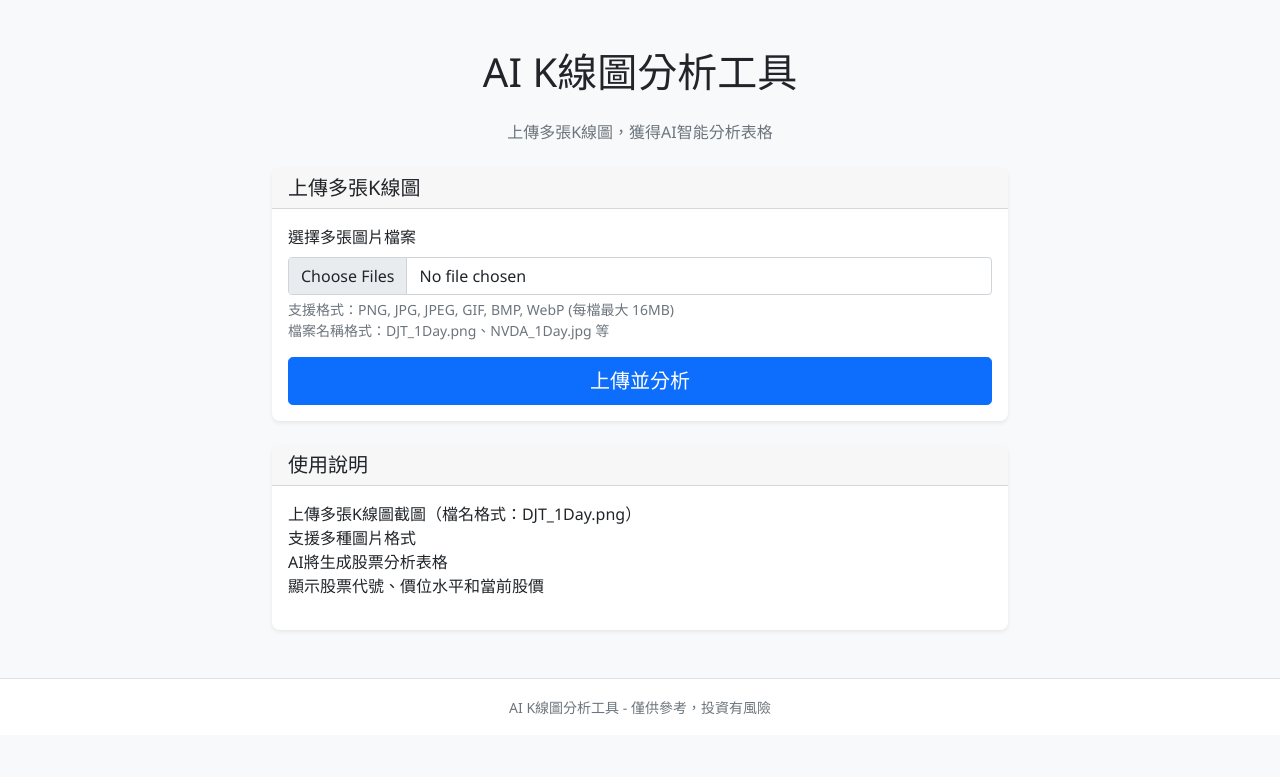
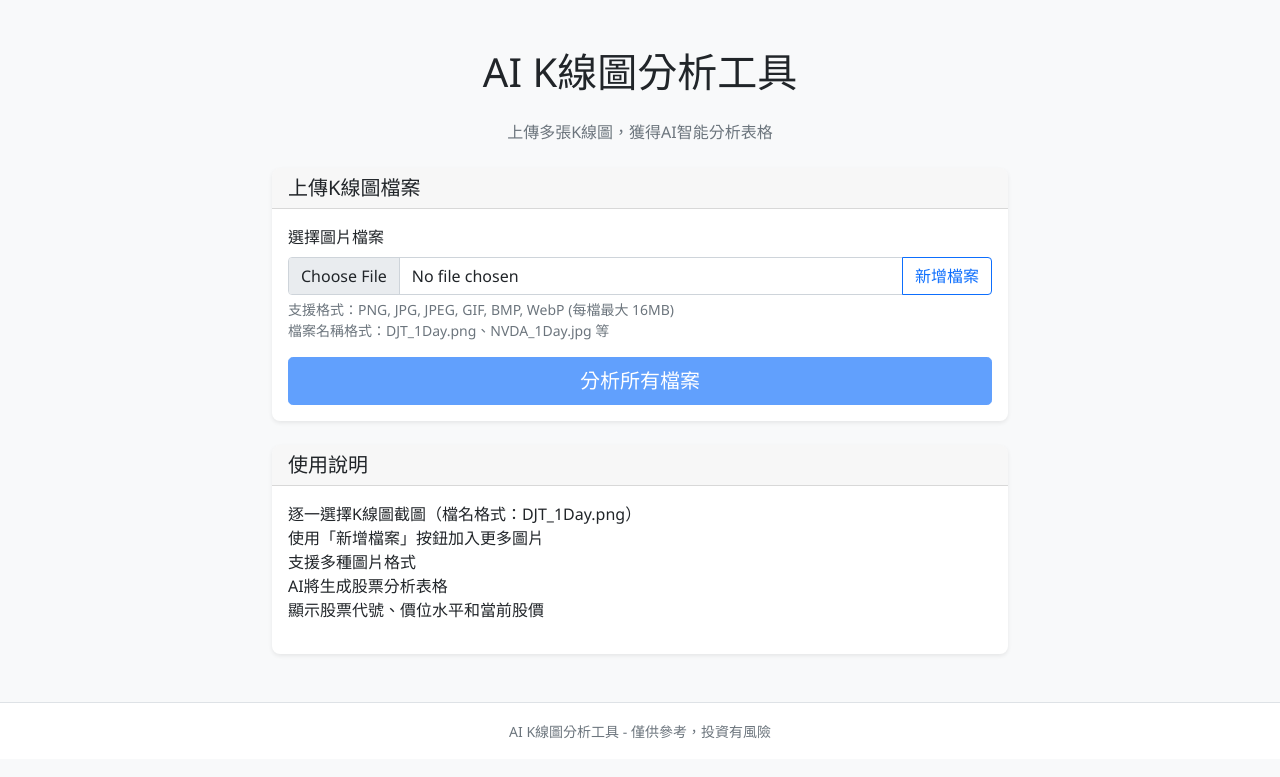
Before and after one commit to jonesandjay123/ai-kline-reader, a Flask app: page / in a window 1280 px wide. Shown: the top 777 px of the page. Run offline with Flask 3, Linux system fonts and the light colour scheme.

Commit message:
Refactor file upload to single-file selection with queue management
Replace multiple file selection with individual file upload mechanism:
- Users now select one file at a time and click "Add File" to queue
- Dynamic file list display with individual remove buttons
- Improved UX for managing multiple uploads step-by-step
- Backend batch processing to Gemini remains unchanged for efficiency
- Maintains original table analysis functionality

🤖 Generated with [Claude Code](https://claude.ai/code)

Co-Authored-By: Claude <noreply@anthropic.com>

```diff
--- a/static/js/script.js
+++ b/static/js/script.js
@@ -1,74 +1,160 @@
-// JavaScript for AI K-line Reader
+// JavaScript for AI K-line Reader - Single File Upload
 
 document.addEventListener('DOMContentLoaded', function() {
-    const form = document.querySelector('form');
-    const fileInput = document.getElementById('files');
-    const submitButton = form.querySelector('button[type="submit"]');
+    const singleFileInput = document.getElementById('singleFile');
+    const addFileBtn = document.getElementById('addFileBtn');
+    const uploadForm = document.getElementById('uploadForm');
+    const submitBtn = document.getElementById('submitBtn');
+    const selectedFilesList = document.getElementById('selectedFilesList');
+    const filesContainer = document.getElementById('filesContainer');
 
-    // File input validation
-    fileInput.addEventListener('change', function() {
-        const files = this.files;
-        let totalSize = 0;
-        let invalidFiles = [];
+    // Array to store selected files
+    let selectedFiles = [];
 
-        for (let i = 0; i < files.length; i++) {
-            const file = files[i];
+    // File validation function
+    function validateFile(file) {
+        const maxSize = 16 * 1024 * 1024; // 16MB in bytes
+        const allowedTypes = ['image/png', 'image/jpeg', 'image/jpg', 'image/gif', 'image/bmp', 'image/webp'];
 
-            // Check file size (16MB limit per file)
-            const maxSize = 16 * 1024 * 1024; // 16MB in bytes
         if (file.size > maxSize) {
-                invalidFiles.push(`${file.name} (超過 16MB)`);
-                continue;
+            return `檔案 ${file.name} 超過 16MB 限制`;
         }
 
-            // Check file type
-            const allowedTypes = ['image/png', 'image/jpeg', 'image/jpg', 'image/gif', 'image/bmp', 'image/webp'];
         if (!allowedTypes.includes(file.type)) {
-                invalidFiles.push(`${file.name} (格式不支援)`);
-                continue;
+            return `檔案 ${file.name} 格式不支援`;
         }
 
-            totalSize += file.size;
+        // Check if file already exists
+        if (selectedFiles.some(f => f.name === file.name && f.size === file.size)) {
+            return `檔案 ${file.name} 已經選擇過了`;
         }
 
-        if (invalidFiles.length > 0) {
-            alert('以下檔案有問題：\n' + invalidFiles.join('\n'));
-            this.value = '';
+        return null;
+    }
+
+    // Add file to selected list
+    function addFileToList(file) {
+        selectedFiles.push(file);
+        updateSelectedFilesDisplay();
+        updateSubmitButton();
+    }
+
+    // Remove file from selected list
+    function removeFileFromList(index) {
+        selectedFiles.splice(index, 1);
+        updateSelectedFilesDisplay();
+        updateSubmitButton();
+    }
+
+    // Update the display of selected files
+    function updateSelectedFilesDisplay() {
+        if (selectedFiles.length === 0) {
+            selectedFilesList.style.display = 'none';
             return;
         }
 
-        // Show selected files count
-        if (files.length > 0) {
-            const fileNames = Array.from(files).map(f => f.name).join(', ');
-            this.setAttribute('title', `已選擇 ${files.length} 個檔案：${fileNames}`);
+        selectedFilesList.style.display = 'block';
+        filesContainer.innerHTML = '';
+
+        selectedFiles.forEach((file, index) => {
+            const fileItem = document.createElement('div');
+            fileItem.className = 'd-flex justify-content-between align-items-center py-2 border-bottom';
+            fileItem.innerHTML = `
+                <div>
+                    <i class="bi bi-file-earmark-image text-primary me-2"></i>
+                    <span class="fw-medium">${file.name}</span>
+                    <small class="text-muted ms-2">(${(file.size / 1024 / 1024).toFixed(2)} MB)</small>
+                </div>
+                <button type="button" class="btn btn-sm btn-outline-danger" onclick="removeFile(${index})">
+                    <i class="bi bi-trash"></i>
+                </button>
+            `;
+            filesContainer.appendChild(fileItem);
+        });
+    }
+
+    // Update submit button state
+    function updateSubmitButton() {
+        submitBtn.disabled = selectedFiles.length === 0;
+        if (selectedFiles.length > 0) {
+            submitBtn.innerHTML = `<i class="bi bi-upload"></i> 分析 ${selectedFiles.length} 個檔案`;
+        } else {
+            submitBtn.innerHTML = '<i class="bi bi-upload"></i> 分析所有檔案';
+        }
+    }
+
+    // Make removeFile function global so it can be called from HTML
+    window.removeFile = function(index) {
+        removeFileFromList(index);
+    };
+
+    // Add file button click handler
+    addFileBtn.addEventListener('click', function() {
+        const file = singleFileInput.files[0];
+        if (!file) {
+            alert('請先選擇一個檔案');
+            return;
+        }
+
+        const error = validateFile(file);
+        if (error) {
+            alert(error);
+            singleFileInput.value = '';
+            return;
+        }
+
+        addFileToList(file);
+        singleFileInput.value = ''; // Clear the input for next file
+    });
+
+    // Also allow adding file by pressing Enter or changing the input
+    singleFileInput.addEventListener('change', function() {
+        if (this.files[0]) {
+            addFileBtn.click();
         }
     });
 
     // Form submission with loading state
-    form.addEventListener('submit', function(e) {
-        const files = fileInput.files;
-        if (!files || files.length === 0) {
+    uploadForm.addEventListener('submit', function(e) {
+        if (selectedFiles.length === 0) {
             e.preventDefault();
-            alert('請選擇至少一個檔案');
+            alert('請至少選擇一個檔案');
             return;
         }
 
+        // Add all selected files to the form as hidden file inputs
+        selectedFiles.forEach((file, index) => {
+            const fileInput = document.createElement('input');
+            fileInput.type = 'file';
+            fileInput.name = 'files';
+            fileInput.style.display = 'none';
+
+            // Create a DataTransfer object to set the file
+            const dataTransfer = new DataTransfer();
+            dataTransfer.items.add(file);
+            fileInput.files = dataTransfer.files;
+
+            uploadForm.appendChild(fileInput);
+        });
+
         // Show loading state
-        submitButton.disabled = true;
-        submitButton.innerHTML = '<span class="spinner-border spinner-border-sm me-2" role="status"></span>分析中...';
+        submitBtn.disabled = true;
+        submitBtn.innerHTML = '<span class="spinner-border spinner-border-sm me-2" role="status"></span>分析中...';
 
         // Add loading indicator
         const loadingDiv = document.createElement('div');
-        loadingDiv.className = 'loading';
+        loadingDiv.className = 'loading text-center my-4';
         loadingDiv.innerHTML = `
             <div class="spinner-border text-primary" role="status">
                 <span class="visually-hidden">Loading...</span>
             </div>
-            <p class="mt-3">正在分析您的多張K線圖，請稍候...</p>
+            <p class="mt-3">正在分析您的 ${selectedFiles.length} 張K線圖，請稍候...</p>
         `;
 
-        form.parentNode.appendChild(loadingDiv);
-        loadingDiv.style.display = 'block';
+        uploadForm.parentNode.appendChild(loadingDiv);
+
+        // Let the form submit normally to Flask
+        // Flask will handle the files and return the rendered page with results
     });
 
     // Auto-dismiss alerts after 5 seconds
@@ -90,53 +176,7 @@ document.addEventListener('DOMContentLoaded', function() {
             });
         }, 100);
     }
+
+    // Initialize UI
+    updateSubmitButton();
 });
-
-// File drag and drop functionality
-document.addEventListener('DOMContentLoaded', function() {
-    const fileInput = document.getElementById('file');
-    const dropZone = fileInput.closest('.card-body');
-
-    // Prevent default drag behaviors
-    ['dragenter', 'dragover', 'dragleave', 'drop'].forEach(eventName => {
-        dropZone.addEventListener(eventName, preventDefaults, false);
-        document.body.addEventListener(eventName, preventDefaults, false);
-    });
-
-    // Highlight drop zone when item is dragged over it
-    ['dragenter', 'dragover'].forEach(eventName => {
-        dropZone.addEventListener(eventName, highlight, false);
-    });
-
-    ['dragleave', 'drop'].forEach(eventName => {
-        dropZone.addEventListener(eventName, unhighlight, false);
-    });
-
-    // Handle dropped files
-    dropZone.addEventListener('drop', handleDrop, false);
-
-    function preventDefaults(e) {
-        e.preventDefault();
-        e.stopPropagation();
-    }
-
-    function highlight(e) {
-        dropZone.classList.add('border-primary', 'bg-light');
-    }
-
-    function unhighlight(e) {
-        dropZone.classList.remove('border-primary', 'bg-light');
-    }
-
-    function handleDrop(e) {
-        const dt = e.dataTransfer;
-        const files = dt.files;
-
-        if (files.length > 0) {
-            fileInput.files = files;
-            // Trigger change event
-            const event = new Event('change', { bubbles: true });
-            fileInput.dispatchEvent(event);
-        }
-    }
-});
--- a/templates/index.html
+++ b/templates/index.html
@@ -29,22 +29,39 @@
                 <!-- Upload Form -->
                 <div class="card mb-4">
                     <div class="card-header">
-                        <h5 class="card-title mb-0">上傳多張K線圖</h5>
+                        <h5 class="card-title mb-0">上傳K線圖檔案</h5>
                     </div>
                     <div class="card-body">
-                        <form method="POST" enctype="multipart/form-data">
-                            <div class="mb-3">
-                                <label for="files" class="form-label">選擇多張圖片檔案</label>
-                                <input type="file" class="form-control" id="files" name="files"
-                                       accept="image/*" multiple required>
-                                <div class="form-text">
-                                    支援格式：PNG, JPG, JPEG, GIF, BMP, WebP (每檔最大 16MB)<br>
-                                    檔案名稱格式：DJT_1Day.png、NVDA_1Day.jpg 等
-                                </div>
+                        <!-- Single file input -->
+                        <div class="mb-3">
+                            <label for="singleFile" class="form-label">選擇圖片檔案</label>
+                            <div class="input-group">
+                                <input type="file" class="form-control" id="singleFile"
+                                       accept="image/*">
+                                <button type="button" class="btn btn-outline-primary" id="addFileBtn">
+                                    <i class="bi bi-plus"></i> 新增檔案
+                                </button>
                             </div>
+                            <div class="form-text">
+                                支援格式：PNG, JPG, JPEG, GIF, BMP, WebP (每檔最大 16MB)<br>
+                                檔案名稱格式：DJT_1Day.png、NVDA_1Day.jpg 等
+                            </div>
+                        </div>
+
+                        <!-- Selected files list -->
+                        <div id="selectedFilesList" class="mb-3" style="display: none;">
+                            <label class="form-label">已選擇的檔案：</label>
+                            <div id="filesContainer" class="border rounded p-2">
+                                <!-- Files will be listed here -->
+                            </div>
+                        </div>
+
+                        <!-- Submit form -->
+                        <form method="POST" enctype="multipart/form-data" id="uploadForm">
+                            <!-- Hidden inputs for selected files will be added here -->
                             <div class="d-grid">
-                                <button type="submit" class="btn btn-primary btn-lg">
-                                    <i class="bi bi-upload"></i> 上傳並分析
+                                <button type="submit" class="btn btn-primary btn-lg" id="submitBtn" disabled>
+                                    <i class="bi bi-upload"></i> 分析所有檔案
                                 </button>
                             </div>
                         </form>
@@ -78,7 +95,8 @@
                         </div>
                         <div class="card-body">
                             <ul class="list-unstyled">
-                                <li><i class="bi bi-check-circle text-success"></i> 上傳多張K線圖截圖（檔名格式：DJT_1Day.png）</li>
+                                <li><i class="bi bi-check-circle text-success"></i> 逐一選擇K線圖截圖（檔名格式：DJT_1Day.png）</li>
+                                <li><i class="bi bi-check-circle text-success"></i> 使用「新增檔案」按鈕加入更多圖片</li>
                                 <li><i class="bi bi-check-circle text-success"></i> 支援多種圖片格式</li>
                                 <li><i class="bi bi-check-circle text-success"></i> AI將生成股票分析表格</li>
                                 <li><i class="bi bi-check-circle text-success"></i> 顯示股票代號、價位水平和當前股價</li>
```
Lines whose indentation alone changed are shown as unchanged.
